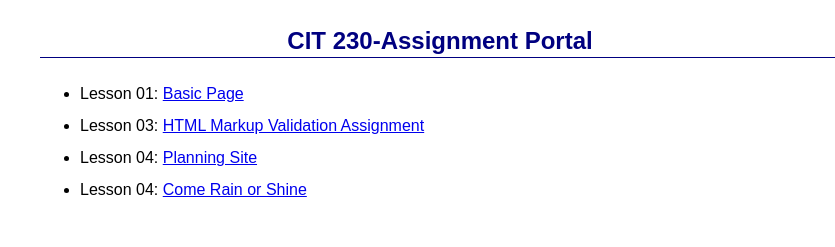
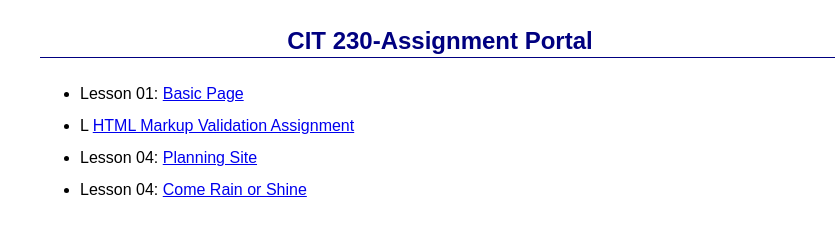
Before and after one commit to catstabio/catstabio.github.io, a plain HTML site: page index.html in a window 1280 px wide. Shown: the part 123-370 px from the top of the page, 100-935 px from the left. Drawn offline with Linux system fonts and the light colour scheme.

Commit message:
trying to see something

```diff
--- a/index.html
+++ b/index.html
@@ -19,7 +19,7 @@
             <h2>CIT 230-Assignment Portal</h2>
             <ul>
                 <li>Lesson 01: <a href="basicpage.html">Basic Page</a></li>
-                <li>Lesson 03: <a href="assignments/lesson-3/fixedhtml.html">HTML Markup Validation Assignment</a></li>
+                <li>L <a href="assignments/lesson-3/fixedhtml.html">HTML Markup Validation Assignment</a></li>
                 <li>Lesson 04: <a href="assignments/lesson-4/Weather%20Site%20Plan.pdf">Planning Site</a></li>
                 <li>Lesson 04: <a href="assignments/lesson-4/franklin-4.html">Come Rain or Shine</a></li>
             </ul>
```
